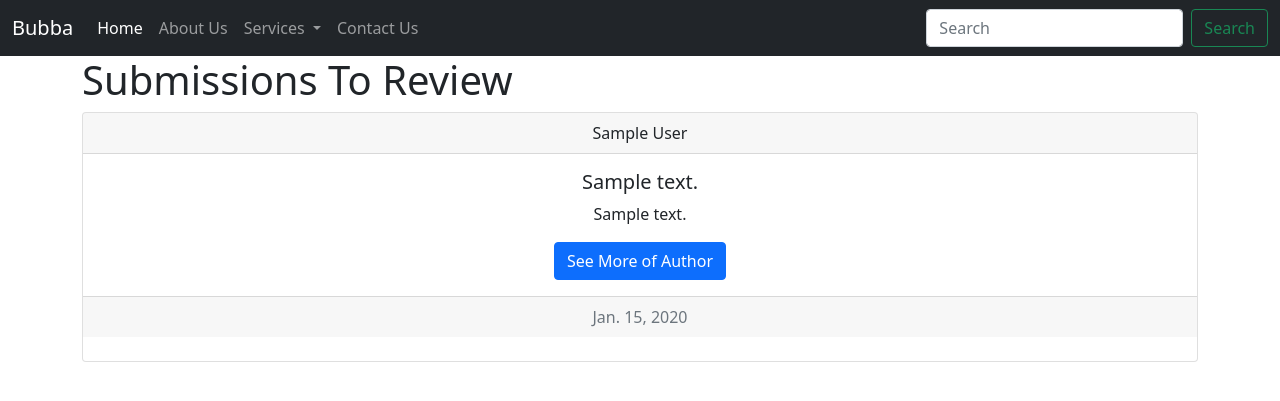
After one commit to scikido/bubbay, a Django app: page /community/ in a window 1280 px wide. The commit adds this page. Shown: the top 401 px of the page. Run offline with Django 4.2, Linux system fonts and the light colour scheme; tables that the repository leaves empty hold one stand-in row (values such as "Sample post"); parts of the project's set-up code (start-up, migrations or seed data) failed here and were passed over.

Commit message:
Modified models and added cards for display in community

```diff
--- a/home/models.py
+++ b/home/models.py
@@ -13,10 +13,12 @@ from django.db import models
 
 class Submissons(models.Model):
     name_author=models.CharField(max_length=122)
-    credit_author=models.CharField(max_length=122)
-    email_author=models.EmailField(max_length=254)
+
+    credit_author=models.CharField(max_length=122,null=True)
+    email_author=models.EmailField(max_length=254,null=True)
+    content_title=models.CharField(max_length=50,null=True)
     content=models.CharField(max_length=512)
     date=models.DateField()
 
     def __str__(self):
-        return self.name_author
+        return self.content_title
--- a/home/urls.py
+++ b/home/urls.py
@@ -7,5 +7,6 @@ urlpatterns = [
     path("",views.index, name='home'),
     path("about/", views.about,name="about"),
     path("contact/", views.contact,name="contact"),
-    path("services/", views.services,name="services")
+    path("services/", views.services,name="services"),
+    path("community/",views.community,name="community")
 ]
--- a/home/views.py
+++ b/home/views.py
@@ -6,6 +6,11 @@ from django.contrib import messages
 
 def index(request):
     return render(request,"index.html")
+
+def community(request):
+    submissions=Submissons.objects.all()
+    return render(request,"community.html",
+    {'submissions':submissions})
 
 def about(request):
     return render(request,"about.html")
@@ -19,7 +24,8 @@ def contact(request):
         email_author=request.POST.get('email')
         credit_author=request.POST.get('link')
         content=request.POST.get('desc')
-        contact=Submissons(name_author=name_author,email_author=email_author,credit_author=credit_author,content=content,date=datetime.today())
+        content_title=request.POST.get("title")
+        contact=Submissons(name_author=name_author,email_author=email_author,credit_author=credit_author,content=content,content_title=content_title,date=datetime.today())
         contact.save()
         messages.success(request,'Your Content has succesfully submitted!')
     return render(request,"contact.html")
--- /dev/null
+++ b/templates/community.html
@@ -0,0 +1,23 @@
+{% extends 'base.html' %}
+{% block title %}
+    Community
+{% endblock title %}
+{% block body %}
+    <div class="container">
+        <h1>Submissions To Review</h1>
+        {% for submissions in submissions %}
+            <div class="card text-center rounded-bottom mb-sm-2">
+                <div class="card-header">{{ submissions.name_author }}</div>
+                <div class="card-body">
+                    <h5 class="card-title">{{ submissions.content_title }}</h5>
+                    <p class="card-text">
+                        {{ submissions.content }}
+                    </p>
+                    <a href="{{ submissions.credit_author }}" class="btn btn-primary">See More of Author</a>
+                </div>
+                <div class="card-footer text-muted">{{ submissions.date }}</div>
+                <br />
+            </div>
+        {% endfor %}
+    </div>
+{% endblock body %}
```
Also changed, not shown: templates/contact.html (+14 -5 lines), home/migrations/0002_submissons_content_title_and_more.py (added).
